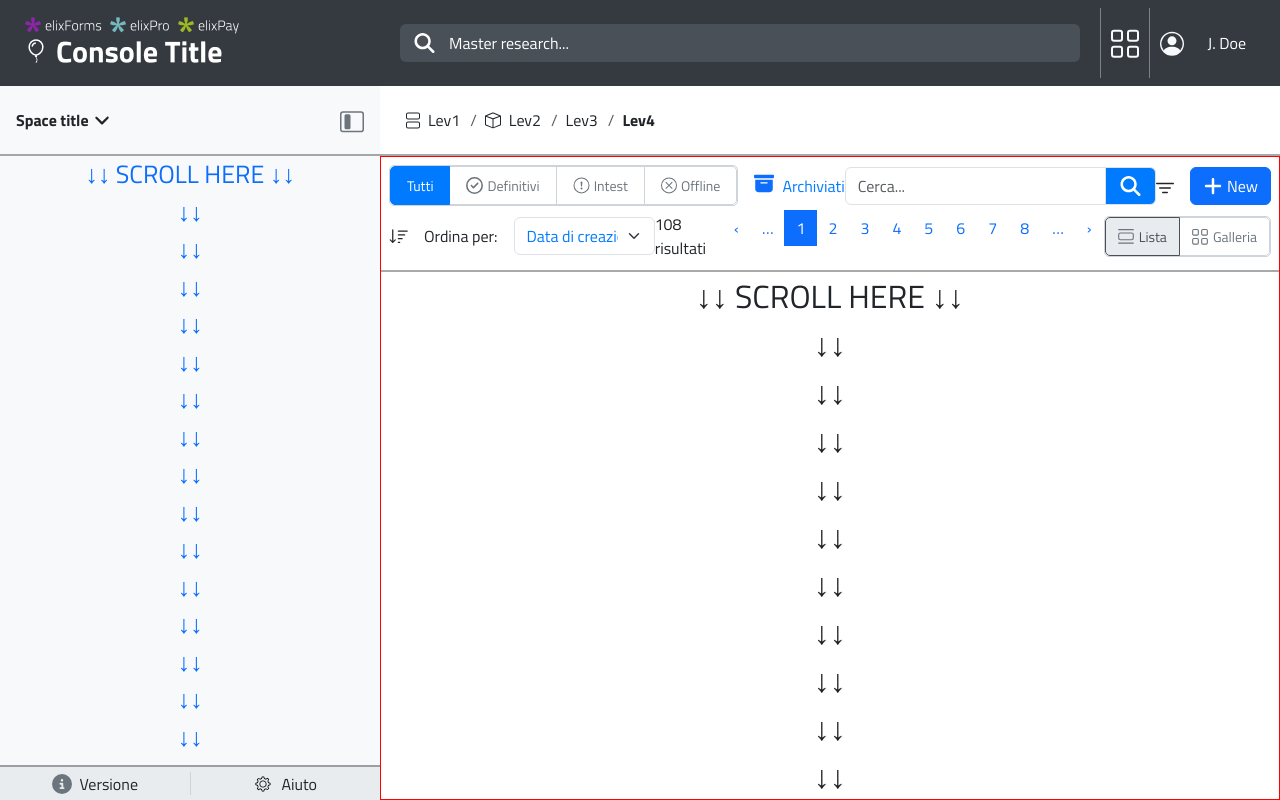
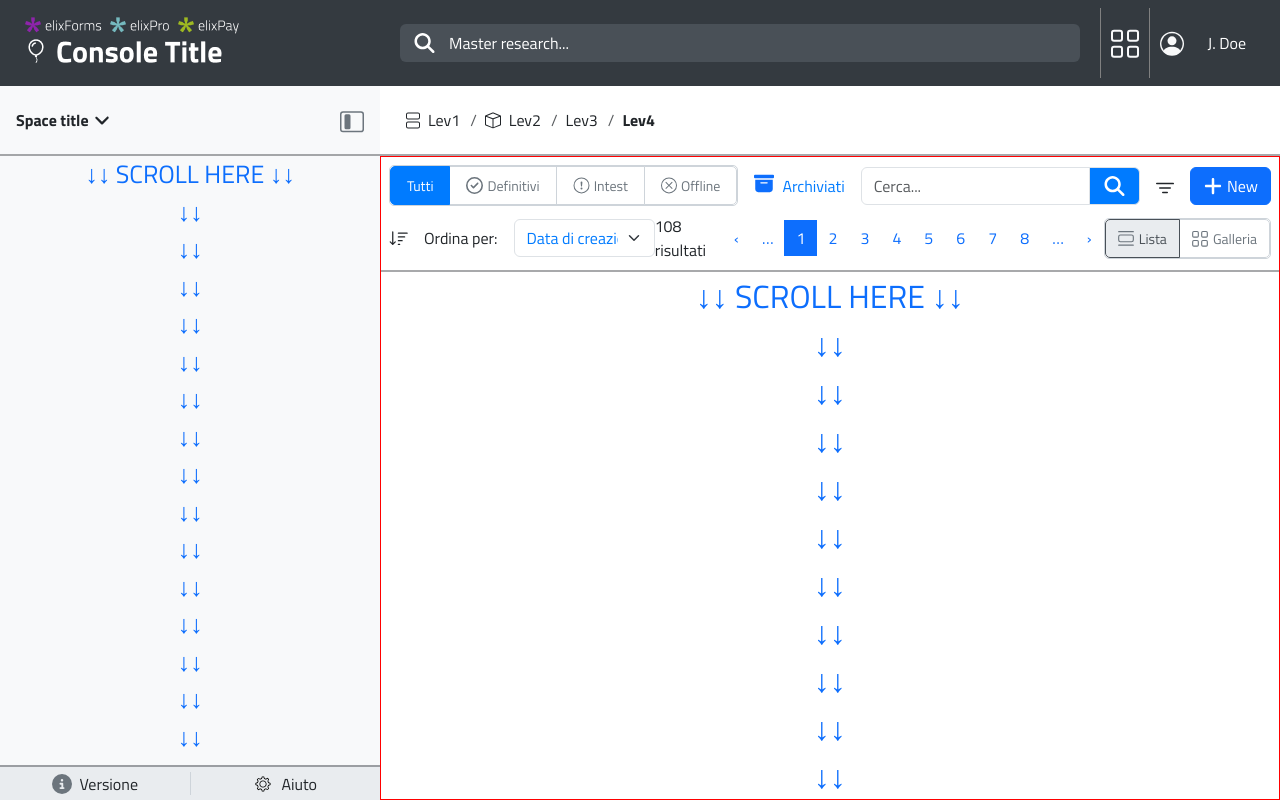
Before and after one commit to Parth-Manektech/elixPro, a React (Create React App) app: page / in a window 1280 px wide. Built offline with nearby package versions, Linux system fonts and the light colour scheme.

Commit message:
add changes

```diff
--- a/src/Assets/styles/Pages/_home.scss
+++ b/src/Assets/styles/Pages/_home.scss
@@ -2,7 +2,6 @@
     width: 100%;
     background-color: #fff;
     border-bottom: 2px solid #21252964;
-    position: sticky;
     top: 0;
 
     .custom-btn-group {
@@ -69,6 +68,8 @@
     }
 
     .research_pagination {
+        margin: 0;
+
         .page-item {
             .page-link {
                 border: none;
@@ -121,3 +122,7 @@
     }
 
 }
+
+.home-container {
+    color: #0D6EFD;
+}
--- a/src/Components/HomeResearch/index.jsx
+++ b/src/Components/HomeResearch/index.jsx
@@ -1,6 +1,6 @@
 import React, { useState } from 'react'
 import { ArchiveIcon, CircleCheckIcon, CircleCross, DownArrowMenu, DownMenuIcon, GridIcon, InfoLight, ListIcon, PlusIcon, SearchIcon } from '../../Assets/SVGs'
-import { Button, Dropdown, Form, Pagination } from 'react-bootstrap';
+import { Button, Form, Pagination } from 'react-bootstrap';
 import useMediaQuery from '../../utils/customHooks/mediaQuery';
 
 
@@ -10,9 +10,9 @@ function HomeResearch() {
     const isMobile = useMediaQuery('(max-width: 867px)');
 
     return (
-        <div className='home_research p-2 d-flex flex-column justify-content-center align-items-center gap-1'>
+        <div className={`home_research ${isMobile ? 'position-static' : 'position-sticky'} p-2 d-flex flex-column justify-content-center align-items-center gap-2`}>
 
-            <div className={`w-100 d-flex ${isMobile ? 'flex-column gap-3' : 'flex-row'} justify-content-between align-items-center `}>
+            <div className={`w-100 d-flex ${isMobile ? 'flex-column gap-3' : 'flex-row gap-3'} justify-content-between align-items-center `}>
 
                 <div className={`d-flex ${isMobile ? 'justify-content-between w-100 ' : ''} align-items-center gap-3 `}>
                     <div className="btn-group custom-btn-group" role="group">
--- a/src/Pages/Home/index.jsx
+++ b/src/Pages/Home/index.jsx
@@ -5,7 +5,7 @@ function Home() {
     return (
         <div>
             <HomeResearch />
-            <div className='d-flex flex-column align-items-center fs-2 '>
+            <div className='d-flex flex-column align-items-center fs-2 home-container '>
                 <span className='d-flex flex-row justify-content-center align-items-center'>↓↓ SCROLL HERE ↓↓</span>
                 <span>↓↓</span>
                 <span>↓↓</span>
```
